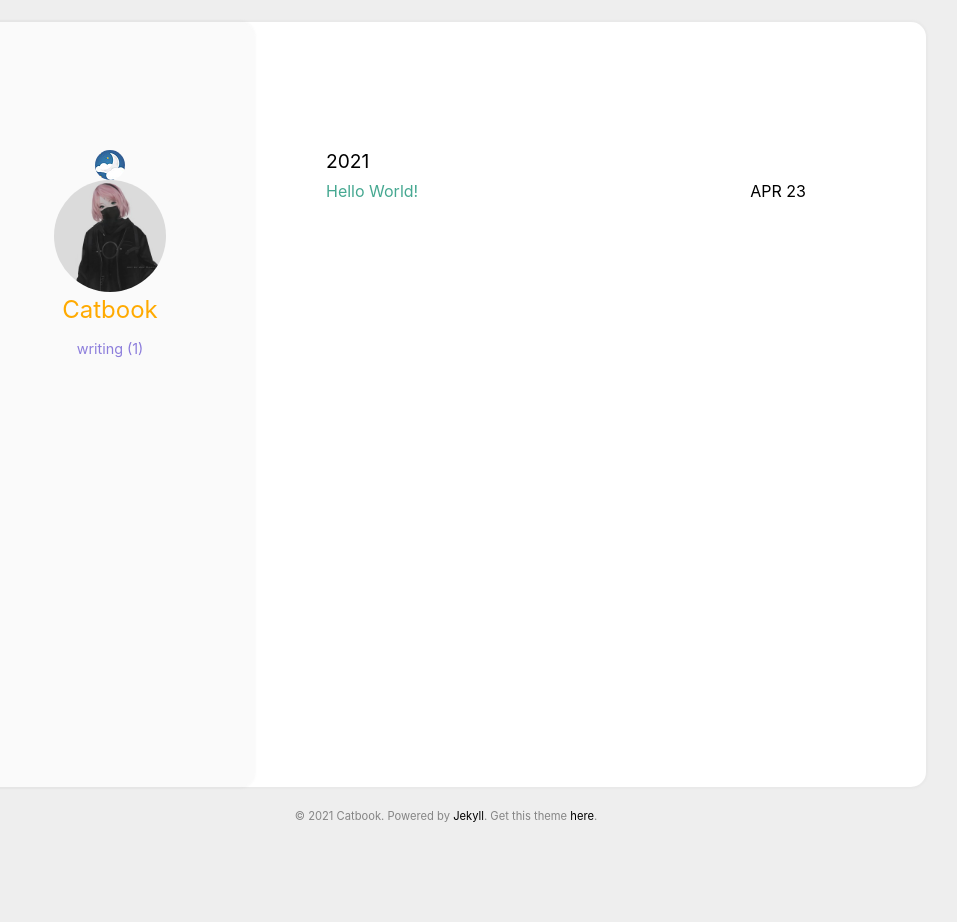
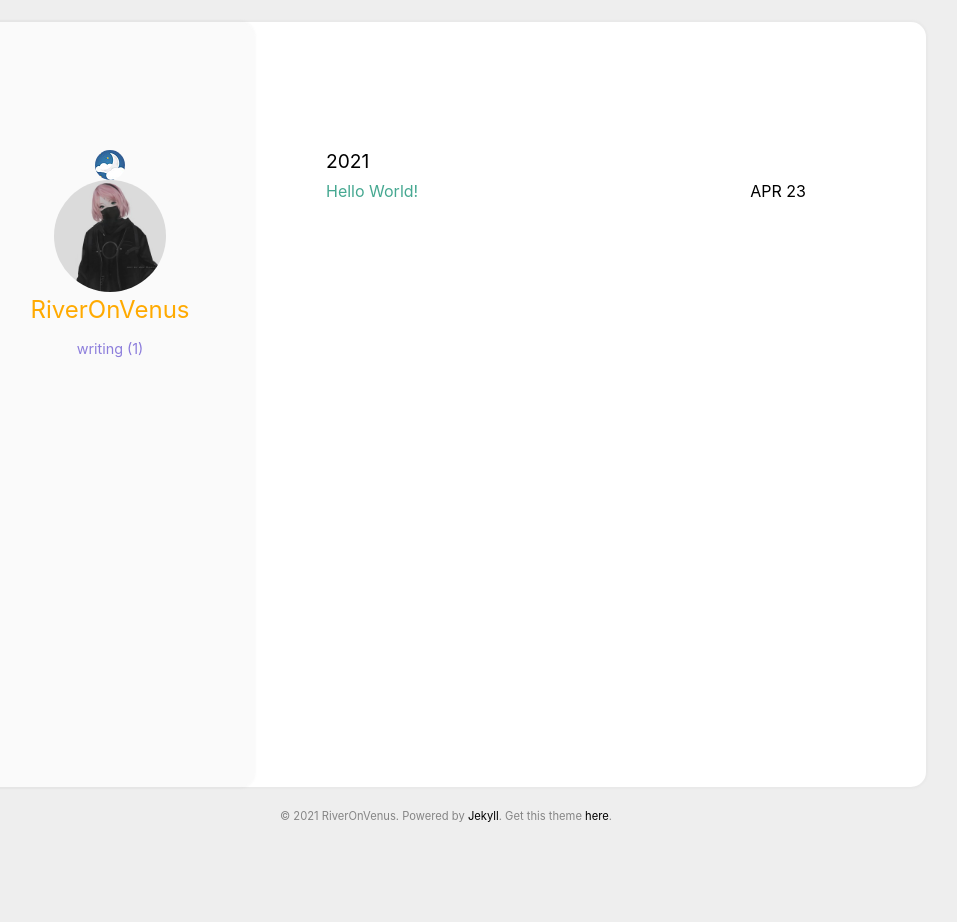
Before and after one commit to RiverOnVenus/blog, a Jekyll site: the page built from index.html, in a window 1280 px wide. Shown: the whole page, without its empty margins (194-1151 px from the left). Built offline with Jekyll 4.4.1, drawn with Linux system fonts in a browser that asks for light colours.

Commit message:
update _config.yml

```diff
--- a/_config.yml
+++ b/_config.yml
@@ -1,5 +1,5 @@
 
-title: Catbook #Your awesome title
+title: ROV's blog #Your awesome title
 email: #youremail@domain.com
 description: > # this means to ignore newlines until "baseurl"
   Write an awesome description for your new site here. You can edit this
@@ -18,7 +18,7 @@
 disqus_shortname: riveronvenus
 
 user:
-  name: Catbook
+  name: RiverOnVenus
   pic: /assets/img/sakura.jpg
   picAlt: "ROV's blog"
  # job: a category-centric theme
```
